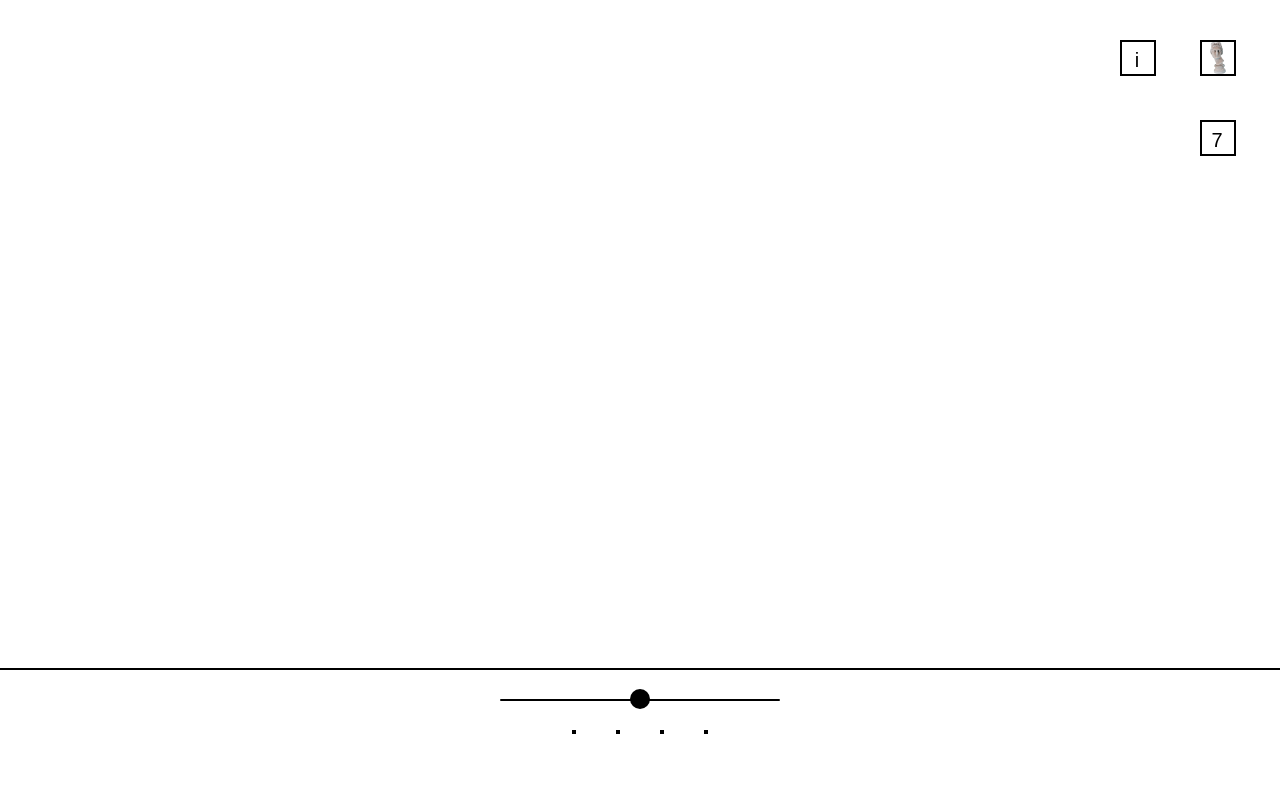
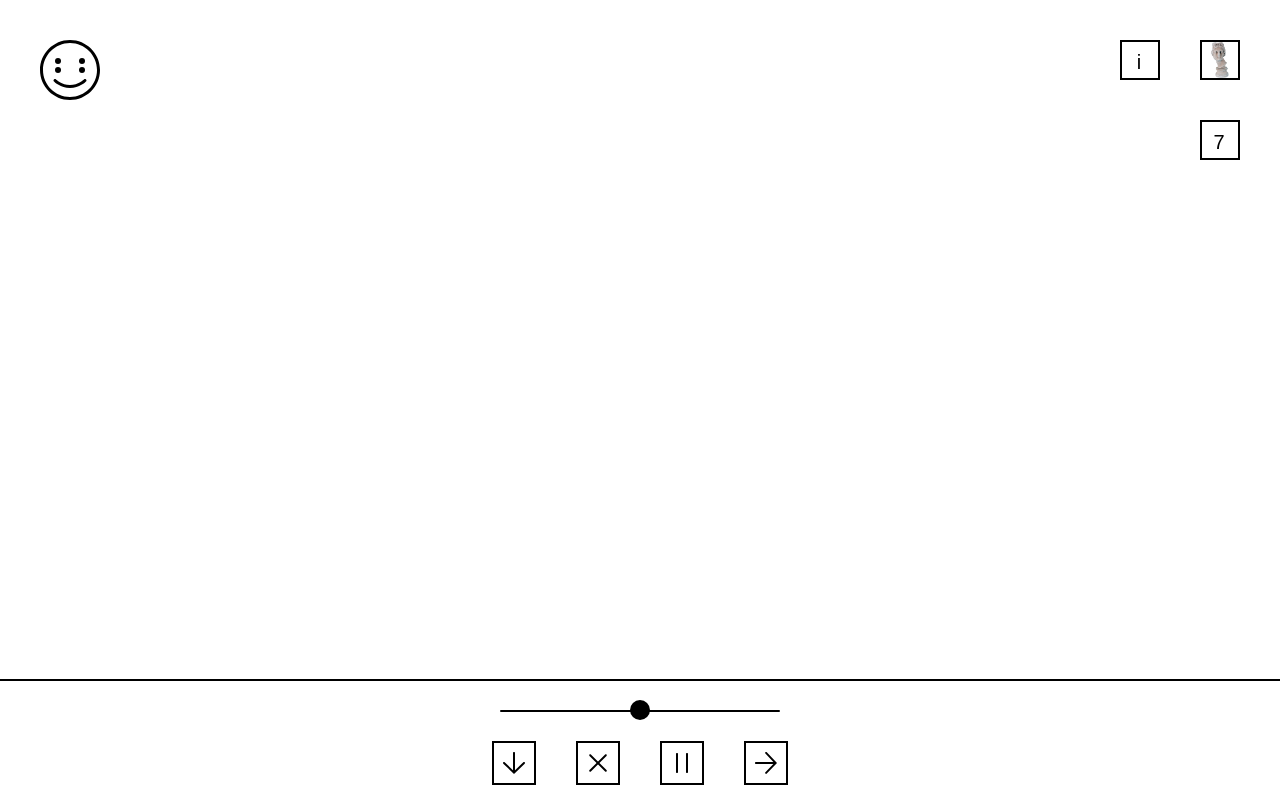
Before and after one commit to david-roeger/portfolio, a plain HTML site: page work/move.html in a window 1280 px wide. Drawn offline with Linux system fonts and the light colour scheme.

Commit message:
Add css vars

```diff
--- a/scripts/components/button.js
+++ b/scripts/components/button.js
@@ -1,5 +1,3 @@
-import { getAttrText, getAttrObj } from './modules/utils.js';
-
 class customButton extends HTMLElement {
     constructor() {
         super();
@@ -18,7 +16,7 @@ class customButton extends HTMLElement {
             }
 
             :host(.border) {
-                border: 2px solid black;
+                border: var(--var-border) solid black;
             }
 
             button {
--- a/scripts/components/icon.js
+++ b/scripts/components/icon.js
@@ -14,7 +14,7 @@ class customIcon extends HTMLElement {
         this.attributeObj = {
             fill : getAttrText('fill', this.attributes) || "black",
             width : getAttrText('width', this.attributes) || "var(--var-icon-size-m)",
-            border : getAttrText('border', this.attributes) || "0px",
+            border : getAttrText('border', this.attributes) || "var(--var-border)",
             height : getAttrText('height', this.attributes) || "var(--var-icon-size-m)",
             icon : getAttrText('type', this.attributes) || "default",
             iconStyle : document.createElement('style'),
--- a/scripts/components/image-hover.js
+++ b/scripts/components/image-hover.js
@@ -34,7 +34,7 @@ class customImageHover extends HTMLElement {
             }
 
             a:first-of-type {
-                border-top: 2px solid currentColor;
+                border-top: var(--var-border) solid currentColor;
             }
 
 
--- a/styles/index.css
+++ b/styles/index.css
@@ -3,17 +3,10 @@
     height: 100%;
     position: relative;
     color: black;
-    font-size: var(--var-font-size-m);
     overflow-y: auto;
 
     display: grid;
-    grid-template: var(--var-padding-m) var(--var-icon-size-l) var(--var-padding-m) 1fr / var(--var-padding-m)  var(--var-icon-size-l) var(--var-padding-m) 1fr  var(--var-icon-size-l) var(--var-padding-m);
-}
-
-@media only screen and (max-width: 1920px) {
-    .inner-container {
-    grid-template: var(--var-padding-m) var(--var-icon-size-l) var(--var-padding-m) 1fr / var(--var-padding-m)  var(--var-icon-size-l) var(--var-padding-m) 1fr  var(--var-icon-size-l) var(--var-padding-m);
-    }
+    grid-template: var(--var-padding-m) var(--var-icon-size-l) var(--var-padding-m) 1fr / var(--var-padding-m)  var(--var-icon-size-l) var(--var-padding-m) 1fr  var(--var-padding-m)  var(--var-icon-size-l) var(--var-padding-m);
 }
 
 p {
@@ -22,16 +15,24 @@ p {
 }
 
 section {
-    grid-area: 4 / 1 / 5 / 7;
+    grid-area: 4 / 1 / 5 / 8;
     position: relative;
     display: grid;
     place-items: start center;
     margin-bottom: var(--var-padding-m);
 }
 
+nav {
+    grid-area: 2 / 4 / 3 / 5;
+    position: relative;
+    display: grid;
+    place-items: center center;
 
-section::-webkit-scrollbar {
-    display: none;
+    text-align: center;
+    user-select: none;
+    font-style: italic;
+    font-size: var(--var-font-size-m);
+    line-height: var(--var-line-height-m);
 }
 
 .hover-image {
--- a/styles/move.css
+++ b/styles/move.css
@@ -4,36 +4,35 @@
     position: relative;
     color: black;
     display: grid;
-    grid-template: 2rem 2rem 2rem 2rem 1fr calc(6.5rem + 2px)/ 2rem 2rem 1fr 2rem 2rem 2rem 2rem;
+    grid-template: var(--var-padding-m) var(--var-padding-m) var(--var-padding-m) var(--var-padding-m) 1fr auto / var(--var-padding-m) var(--var-icon-size-l) var(--var-padding-m) 1fr var(--var-padding-m) var(--var-padding-m) var(--var-padding-m) var(--var-padding-m);
     font-weight: 500;
 }
 
-h1 {
-    grid-area: 2 / 2 / 3 / 3 ;
-}
 
 .info {
-    grid-area: 2 / 4 / 3 / 5;
+    grid-area: 2 / 5 / 3 / 6;
 }
 
 .preview {
-    grid-area: 2 / 6 / 3 / 7;
+    grid-area: 2 / 7 / 3 / 8;
 }
 
 .count {
-    grid-area: 4 / 6 / 5 / 7;
+    grid-area: 4 / 7 / 5 / 8;
 
 }
 
 .canvas-container {
-    grid-area: 1 / 1 / 7 / 8;
+    grid-area: 1 / 1 / 7 / 9;
     z-index: 1;
 }
 
 .button-container {
-    grid-area: 6 / 1 / 7 / 8;
+    grid-area: 6 / 1 / 7 / 9;
     z-index: 2;
-    border-top: 2px solid black;
+    border-top: var(--var-border) solid black;
+    height: fit-content;
+    padding-bottom: var(--var-padding-s);
 }
 
 .button-container .row {
@@ -55,9 +54,8 @@ h1 {
 .preview,
 .count {
     z-index: 3;
-    width: calc(2rem - 4px);
-    height: calc(2rem - 4px);
-    line-height: calc(2rem - 4px);
+    font-size: var(--var-font-size-s);
+    line-height: var(--var-padding-m);
     user-select: none;
     text-align: center;
     position: relative;
--- a/styles/style.css
+++ b/styles/style.css
@@ -24,16 +24,17 @@ html,body {
     font-variant-numeric: tabular-nums;
 
     --var-font-size-l: 6rem;
-    --var-font-size-m: 3rem;
+    --var-font-size-m: 2rem;
+    --var-font-size-s: 1.5rem;
 
     --var-line-height-l: 8rem;
-    --var-line-height-m: 4.5rem;
+    --var-line-height-m: 4rem;
 
     --var-padding-l: 6rem;
     --var-padding-m: 4rem;
-    --var-padding-s: 2rem;
+    --var-padding-s: 1rem;
 
-    --var-icon-size-l: 6rem;
+    --var-icon-size-l: 4rem;
     --var-icon-size-m: 2rem;
     --var-icon-size-s: 1rem;
 
@@ -49,6 +50,7 @@ html,body {
     :root {
         --var-font-size-l: 4rem;
         --var-font-size-m: 2rem;
+        --var-font-size-s: 1rem;
 
         --var-line-height-l: 6rem;
         --var-line-height-m: 3rem;
@@ -68,7 +70,23 @@ html,body {
         --var-font-size-m: 1rem;
 
         --var-line-height-l: 4rem;
-        --var-line-height-m: 3rem;
+        --var-line-height-m: 1.6rem;
+
+        --var-icon-size-l: 2rem;
+        --var-icon-size-m: 2rem;
+        --var-icon-size-s: 1.5rem;
+
+        font-weight: 500;
+    }
+}
+
+@media only screen and (max-width: 350px) {
+    :root {
+        --var-font-size-l: 2rem;
+        --var-font-size-m: 0.8rem;
+
+        --var-line-height-l: 4rem;
+        --var-line-height-m: 1.4rem;
 
         --var-icon-size-l: 3rem;
         --var-icon-size-m: 2rem;
--- a/work/move.html
+++ b/work/move.html
@@ -5,7 +5,7 @@
     <meta name="viewport" content="width=device-width, initial-scale=1.0">
 
     <meta name="description" content="David interactive Portfolio">
-    <meta name="keywords" content="Art, Design, Visuals, Experience">
+    <meta name="keywords" content="Art, Design, Visuals, Experimental">
     <meta name="author" content="David Roeger">
 
     <link rel="icon" href="../assets/icons/logo.svg">
@@ -19,7 +19,6 @@
 
     <link href="../styles/animations.css" rel="stylesheet" type="text/css">
 
-    <script type="module" crossorigin src="../scripts/components/marquee.js"></script>
     <script type="module" crossorigin src="../scripts/components/logo.js"></script>
     <script type="module" crossorigin src="../scripts/components/icon.js"></script>
     <script type="module" crossorigin src="../scripts/move.js" defer></script>
@@ -27,18 +26,18 @@
     <title>Move</title>
 </head>
 <body>
-    <custom-overlay-container class="container">
+    <div class="container">
         <h1>
             <custom-face title="Startseite">
-                <custom-icon width="2" height="2" type="default"></custom-icon>
+                <custom-icon width="var(--var-icon-size-l)" height="var(--var-icon-size-l)" type="default"></custom-icon>
             </custom-face>
         </h1>
         <div class="inner-container">
             <div class="canvas-container"></div>
-            <custom-icon class="loading" width="2" height="2" fill="black" type="smile" animation="spin" duration="1"></custom-icon>
-            <custom-overlay-button class="info border">
+            <custom-icon class="loading" width="var(--var-icon-size-m)" height="var(--var-icon-size-m)" fill="black" type="smile" animation="spin" duration="1"></custom-icon>
+            <custom-button  class="info border">
                 <span>i</span>
-            </custom-overlay-button>
+            </custom-button >
             <span class="preview border"></span>
             <span class="count border">0</span>
             <div class="button-container">
@@ -48,24 +47,24 @@
                 <div class="row">
                     <custom-button class="border">
                         <a href="#" id="download" crossOrigin download="mosaik.png">
-                            <custom-icon width="2" height="2" type="arrow-down"></custom-icon>
+                            <custom-icon width="var(--var-icon-size-m)" height="var(--var-icon-size-m)" type="arrow-down"></custom-icon>
                         </a>
                     </custom-button>
 
                     <custom-button class="border" id="delete">
-                        <custom-icon width="2" height="2" type="close"></custom-icon>
+                        <custom-icon width="var(--var-icon-size-m)" height="var(--var-icon-size-m)" type="close"></custom-icon>
                     </custom-button>
 
                     <custom-button class="border" id="play">
-                        <custom-icon width="2" height="2" type="pause"></custom-icon>
+                        <custom-icon width="var(--var-icon-size-m)" height="var(--var-icon-size-m)" type="pause"></custom-icon>
                     </custom-button>
 
                     <custom-button class="border" id="next">
-                        <custom-icon width="2" height="2" type="arrow-right"></custom-icon>
+                        <custom-icon width="var(--var-icon-size-m)" height="var(--var-icon-size-m)" type="arrow-right"></custom-icon>
                     </custom-button>
                 </div>
             </div>
         </div>
-    </custom-overlay-container>
+    </div>
 </body>
 </html>
```
Also changed, not shown: index.html (+8 -11 lines), scripts/components/nav.js (deleted, +0 -37 lines).
